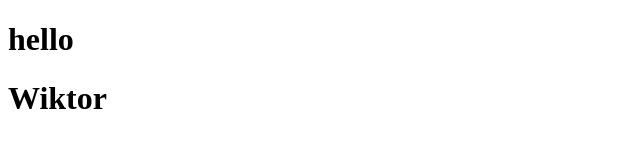
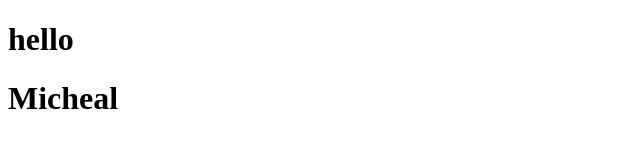
Before and after one commit to wgDev222/test, a plain HTML site: page index.html in a window 1280 px wide. Shown: the full height of the page, 0-640 px from the left. Drawn offline with Linux system fonts and the light colour scheme.

Commit message:
name change

```diff
--- a/index.html
+++ b/index.html
@@ -6,6 +6,6 @@
 </head>
 <body>
 <h1>hello</h1>
-<h1>Wiktor</h1>
+<h1>Micheal</h1>
 </body>
 </html>
```
